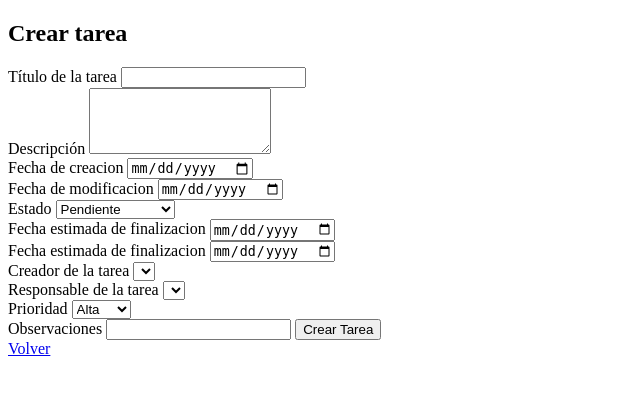
After one commit to maicolchavarro/proyecto_mvc_php, a PHP site: page /public/crearTarea in a window 1280 px wide. The commit adds this page. Shown: the top 395 px of the page, without its empty margins (0-640 px from the left). Run offline with PHP 8.4, Linux system fonts and the light colour scheme; lists and menus that the app fills with data are empty.

Commit message:
Se agrego en la carpeta public el archivo crearTarea.php la cual tiene un formulario para crear una tarea y un link en inicio php para ir a este archivo

```diff
--- /dev/null
+++ b/public/crearTarea.php
@@ -0,0 +1,84 @@
+<?php
+require '../models/db/tareasDb.php';
+require '../models/queries/tareasQueries.php';
+require '../models/entities/tarea.php';
+require '../controllers/tareasController.php';
+require '../views/tareasView.php';
+?>
+
+<!DOCTYPE html>
+<html lang="es">
+
+<head>
+    <meta charset="UTF-8">
+    <meta name="viewport" content="width=device-width, initial-scale=1.0">
+    <title>Crear tarea</title>
+</head>
+
+<body>
+    <section>
+        <h1>Crear tarea</h1>
+        <form action="crearTarea">
+            <label for="tituloTarea">Título de la tarea</label>
+            <input type="text" id="tituloTarea" name="tituloTarea" required>
+            <br>
+
+            <label for="descripcionTarea">Descripción</label>
+            <textarea id="descripcionTarea" name="descripcionTarea" rows="4" required></textarea>
+            <br>
+
+            <label for="fechaCreacion">Fecha de creacion</label>
+            <input type="date" id="fechaCreacion" name="fechaCreacion" required>
+            <br>
+
+            <label for="fechaModificacion">Fecha de modificacion</label>
+            <input type="date" id="fechaModificacion" name="fechaModificacion">
+            <br>
+
+            <label for="estado">Estado</label>
+            <select id="estado" name="estado" required>
+                <option value="pendiente">Pendiente</option>
+                <option value="proceso">En proceso</option>
+                <option value="terminada">Terminada</option>
+                <option value="impedimento">En impedimento</option>
+            </select>
+            <br>
+
+            <label for="fechaEstimadaFinaliza">Fecha estimada de finalizacion</label>
+            <input type="date" id="fechaEstimadaFinaliza" name="fechaEstimadaFinaliza" required>
+            <br>
+
+            <label for="fechaFinalizacion">Fecha estimada de finalizacion</label>
+            <input type="date" id="fechaFinalizacion" name="fechaFinalizacion" required>
+            <br>
+
+            <label for="creadorTarea">Creador de la tarea</label>
+            <select id="creadorTarea" name="creadorTarea" required>
+            </select>
+            <br>
+
+            <label for="responsableTarea">Responsable de la tarea</label>
+            <select id="responsableTarea" name="responsableTarea" required>
+
+            </select>
+            <br>
+
+            <label for="prioridad">Prioridad</label>
+            <select id="prioridad" name="prioridad" required>
+                <option value="alta">Alta</option>
+                <option value="media">Media</option>
+                <option value="baja">Baja</option>
+            </select>
+            <br>
+
+            <label for="observaciones">Observaciones</label>
+            <input type="text" id="observaciones" name="observaciones">
+
+            <button type="submit">Crear Tarea</button>
+            <br>
+        </form>
+    </section>
+    <a href="inicio.php">Volver</a>
+</body>
+
+</html>
--- a/public/inicio.php
+++ b/public/inicio.php
@@ -15,11 +15,13 @@ $tareasView = new TareasViews();
 
 <!DOCTYPE html>
 <html lang="es">
+
 <head>
     <meta charset="UTF-8">
     <meta name="viewport" content="width=device-width, initial-scale=1.0">
     <title>Gestión de Tareas</title>
 </head>
+
 <body>
     <header>
         <h1>Gestión de Tareas</h1>
@@ -34,5 +36,6 @@ $tareasView = new TareasViews();
             <?php echo $tareasView->getTable(); ?>
         </table>
     </section>
+    <a href="crearTarea.php">Crear tarea</a>
 </body>
 </html>
--- a/views/tareasView.php
+++ b/views/tareasView.php
@@ -30,4 +30,6 @@ class TareasViews {
         }
         return $filas;
     }
+
+
 }
```
Lines whose indentation alone changed are shown as unchanged.
